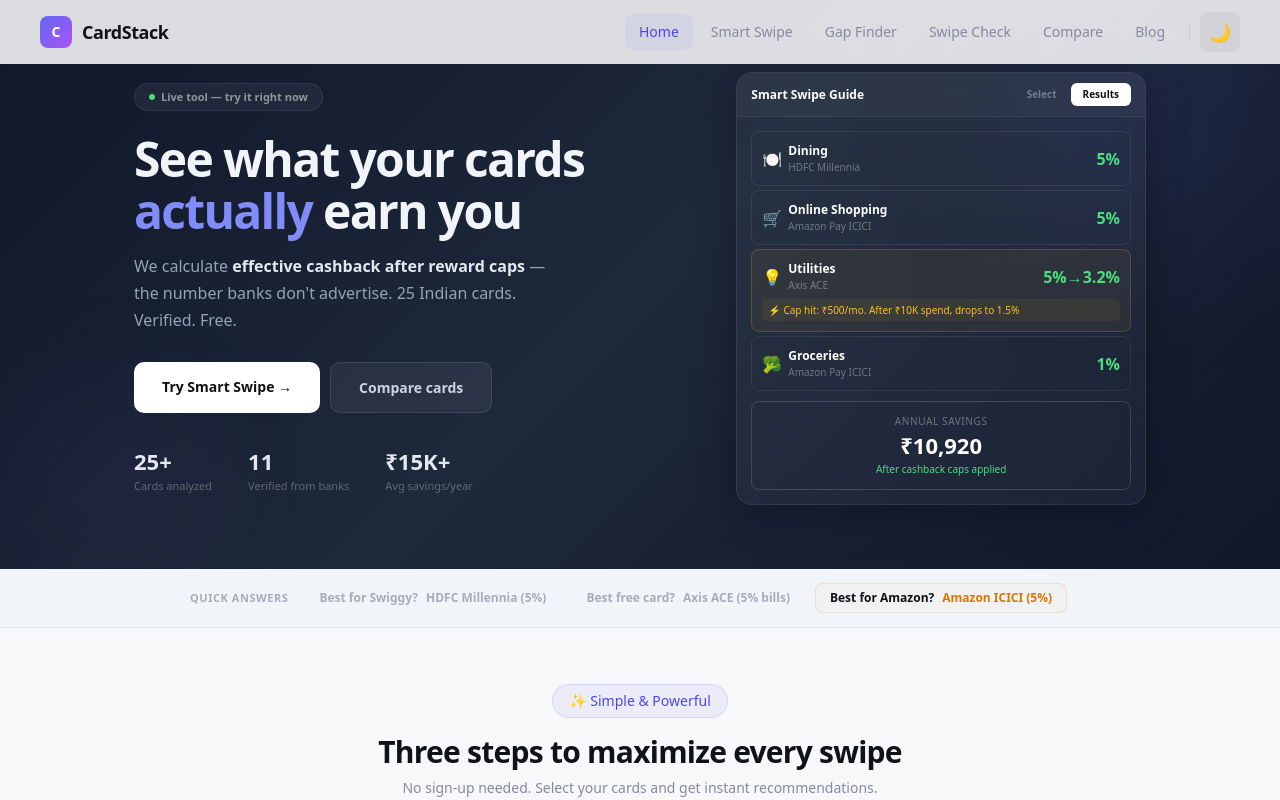
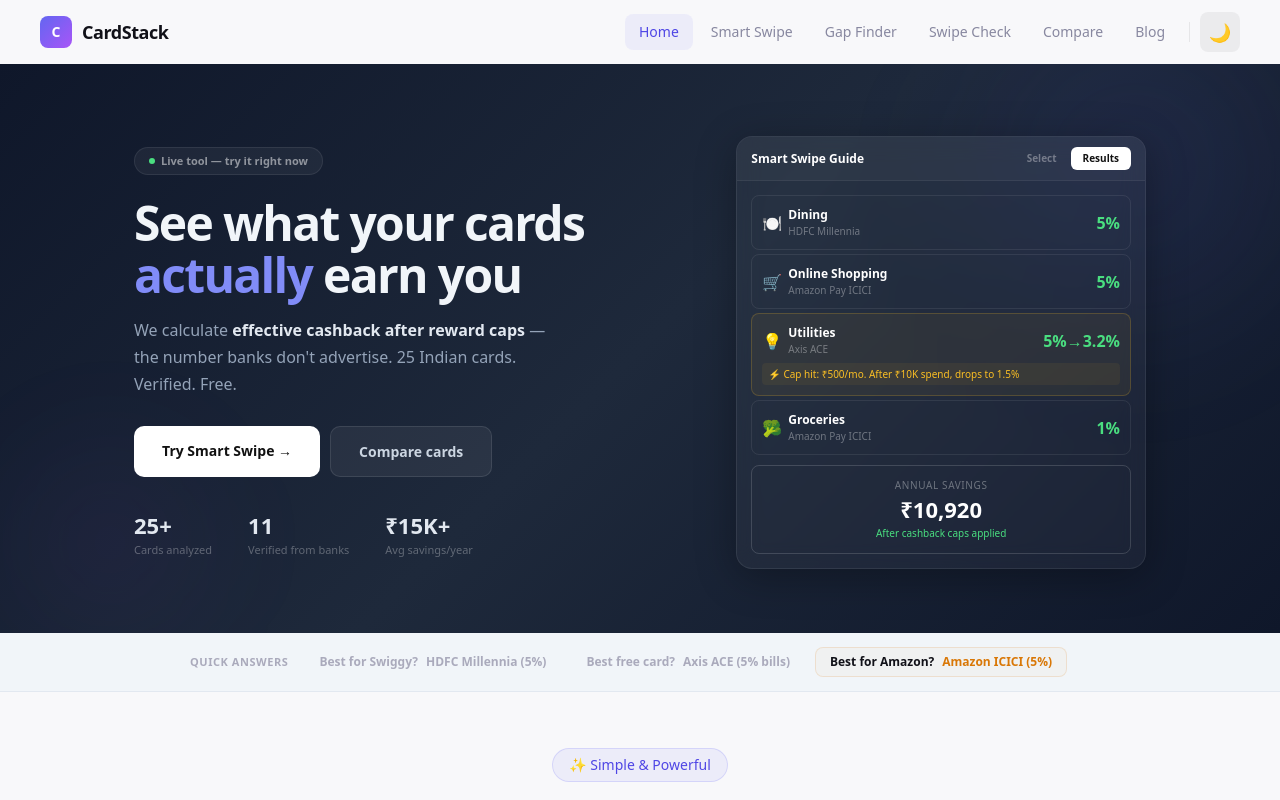
Before and after one commit to aipanhouse15-lab/cardstack, a Next.js app: page / in a window 1280 px wide. Shown: the top 800 px of the page. Built offline with nearby package versions, Linux system fonts and the light colour scheme.

Commit message:
Add files via upload

```diff
--- a/components/HomeClient.jsx
+++ b/components/HomeClient.jsx
@@ -130,7 +130,7 @@ export default function HomeClient() {
   return (
     <div>
       {/* ═══ 1. DARK HERO + DEMO ═══ */}
-      <section style={{ background: "linear-gradient(135deg,#0f172a,#1e293b,#0f172a)", position: "relative", overflow: "hidden" }}>
+      <section style={{ background: "linear-gradient(135deg,#0f172a,#1e293b,#0f172a)", position: "relative", overflow: "hidden", marginTop: 64 }}>
         <div style={{ position:"absolute",top:-120,right:-80,width:450,height:450,borderRadius:"50%",background:"radial-gradient(circle,rgba(99,102,241,0.1),transparent 70%)",filter:"blur(60px)",pointerEvents:"none" }}/>
         <div style={{ position:"absolute",bottom:-60,left:-40,width:300,height:300,borderRadius:"50%",background:"radial-gradient(circle,rgba(168,85,247,0.06),transparent 70%)",filter:"blur(50px)",pointerEvents:"none" }}/>
         <div style={{ maxWidth:1060, margin:"0 auto", padding:"72px 24px 64px", display:"grid", gridTemplateColumns:"1.15fr 0.85fr", gap:48, alignItems:"center", position:"relative", zIndex:2 }}>
```
